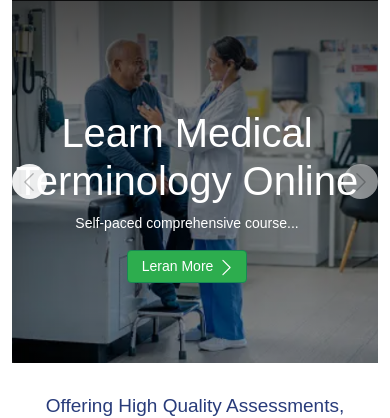
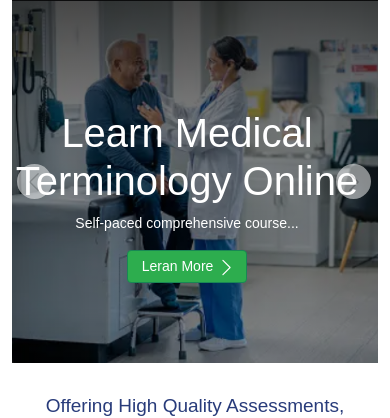
Before and after one commit to Developer-chandan/corexcel, a plain HTML site: page index.html in a window 390 px wide. Shown: the top 418 px of the page. Drawn offline with Linux system fonts and the light colour scheme.

Commit message:
responsive git

```diff
--- a/css/responsive.css
+++ b/css/responsive.css
@@ -171,6 +171,24 @@ font-size: 30px;
         width: 22px;
         fill: #bcbcbc;
     }
+
+    .carousel-control-next {
+        right: 7px;
+    }
+    .carousel-control-prev{
+        left: 5px;
+    }
+
+
+
+
+
+
+
+
+
+
+
 }
 
 
```
